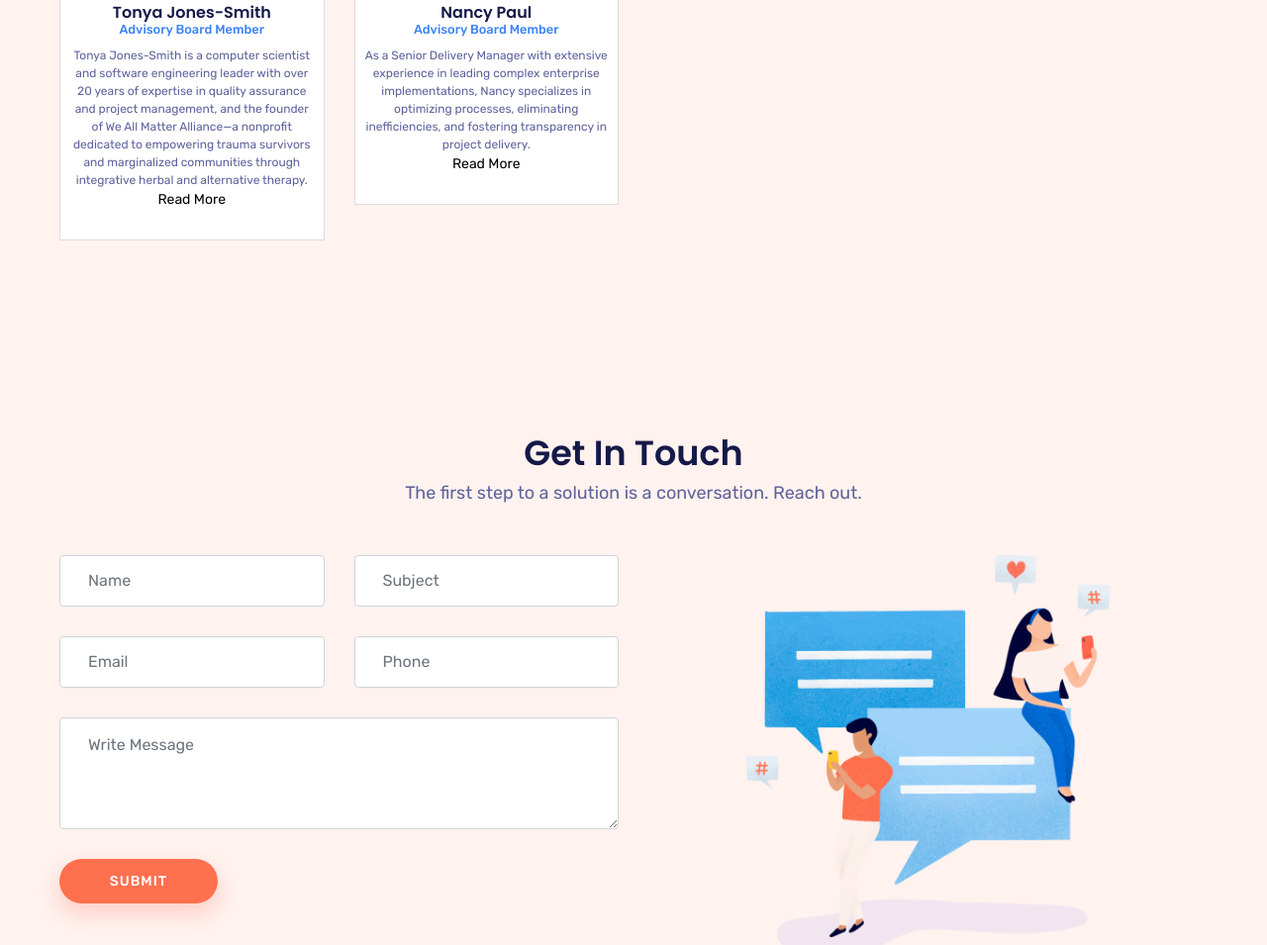
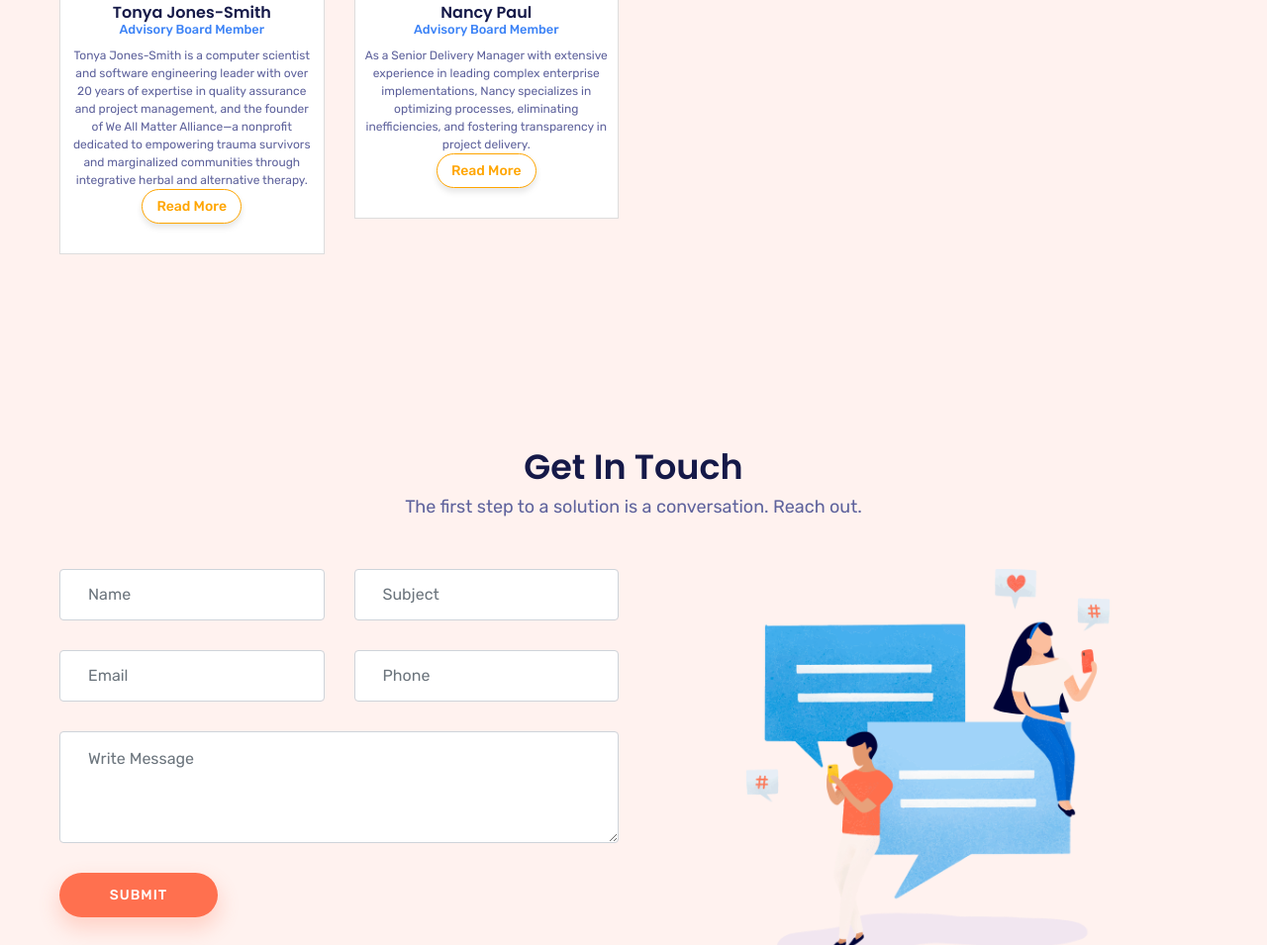
Before and after one commit to umairatechfist/techfistglobal, a plain HTML site: page index.html in a window 1280 px wide. Shown: the part 3861-4816 px from the top of the page at 99% size. Drawn offline with nearby package versions, Linux system fonts and the light colour scheme; animation ran at ten frames a second; files whose address does not match are found by name.

Commit message:
Update index.html

```diff
--- a/index.html
+++ b/index.html
@@ -49,6 +49,26 @@
     .read-more-btn:active {
       transform: translateY(0);
     }
+.read-more {
+  display: inline-block;
+  padding: 6px 14px;
+  background-color: white;   /* or orange if you want filled */
+  color: orange;
+  border: 1px solid orange;
+  border-radius: 20px;       /* round corners */
+  font-weight: 500;
+  text-decoration: none;
+  cursor: pointer;
+  box-shadow: 0px 4px 6px rgba(0,0,0,0.1); /* soft shadow */
+  transition: all 0.3s ease;
+}
+
+.read-more:hover {
+  background-color: orange;
+  color: white;
+  box-shadow: 0px 6px 10px rgba(0,0,0,0.15); /* stronger shadow on hover */
+}
+
 
     .hero-banner {
       position: relative;
```
